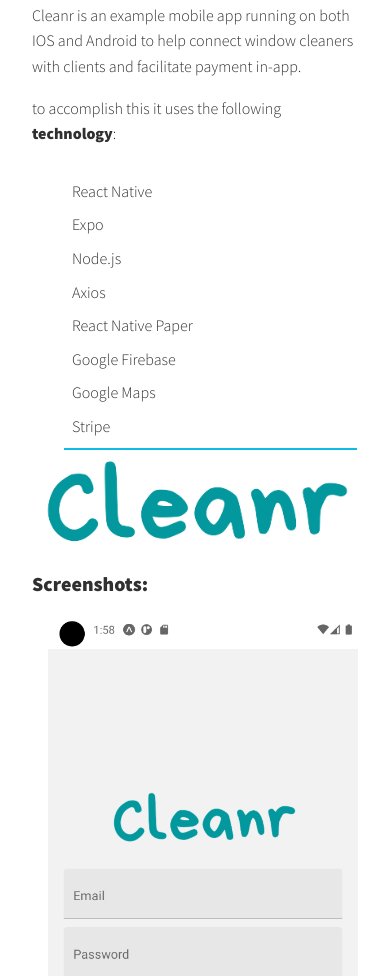
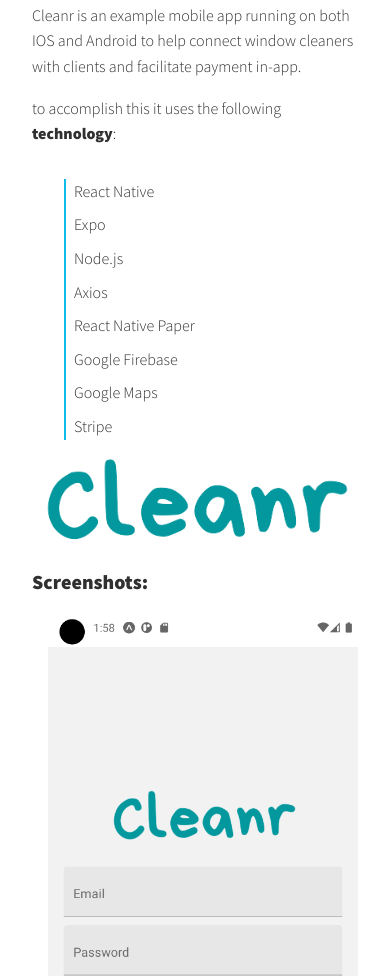
Before and after one commit to jboylin/jboylin.github.io, a website: page portfolio-item.html in a window 390 px wide. Shown: the part 819-1795 px from the top of the page. Drawn offline with nearby package versions, Linux system fonts and the light colour scheme.

Commit message:
more responsiveness fixes for mobile

```diff
--- a/styles/index.css
+++ b/styles/index.css
@@ -496,6 +496,8 @@
   .tech-list {
     display:list-item;
     list-style-type: none;
+    border-bottom: none;
+    border-left: 2px solid var(--clr-accent);
   }
 }
 
```
